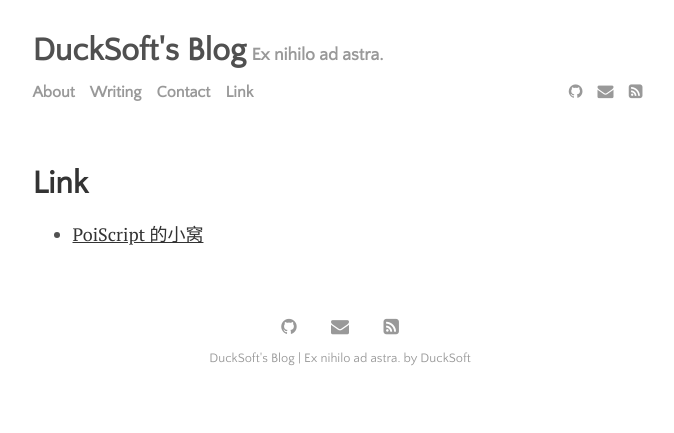
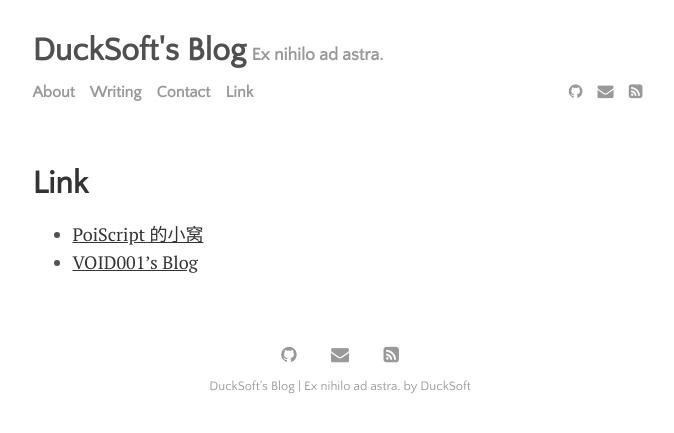
Before and after one commit to DuckSoft/DuckSoft.github.io, a Jekyll site: the page built from menu/link.md, in a window 1280 px wide. Shown: the top 433 px of the page, without its empty margins (300-974 px from the left). Built offline with Jekyll 4.4.1, drawn with Linux system fonts in a browser that asks for light colours.

Commit message:
Adding @VOID001

```diff
--- a/menu/link.md
+++ b/menu/link.md
@@ -4,3 +4,4 @@ title: Link
 ---
 
 * [PoiScript 的小窝](https://blog.poi.cat/)
+* [VOID001's Blog](https://void-shana.moe)
```
